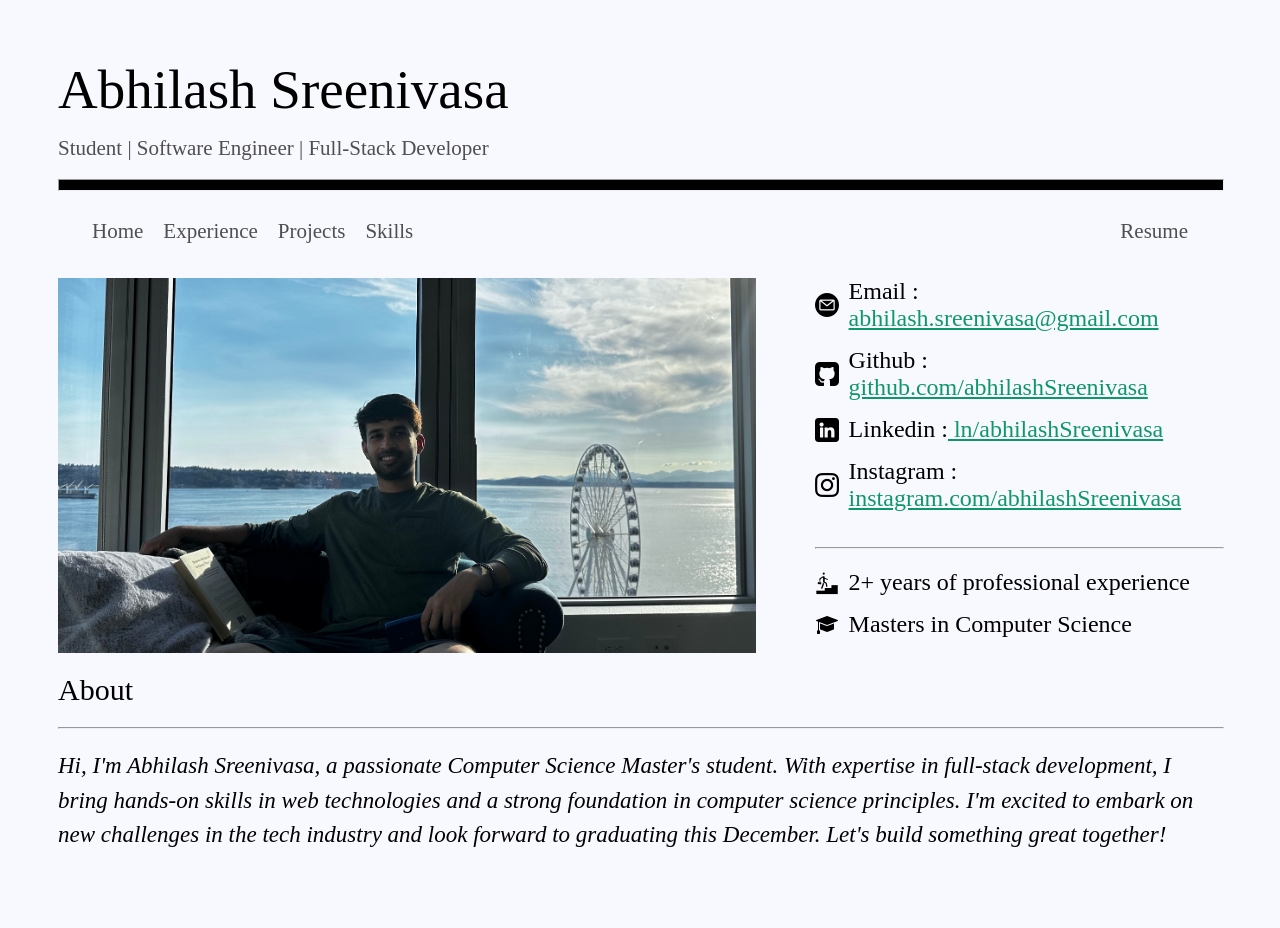
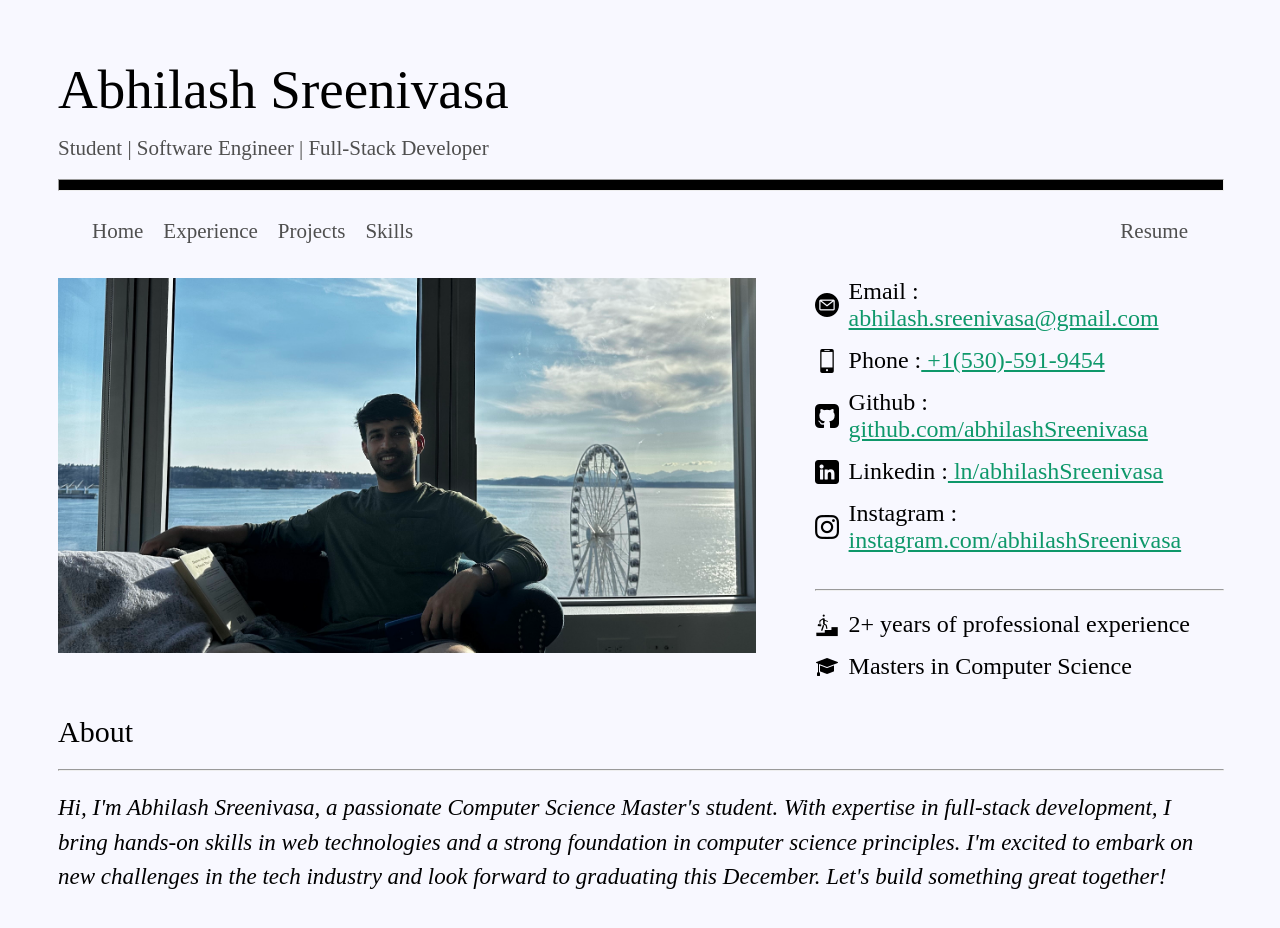
Before and after one commit to abhilashSreenivasa/portfolio, a React (Create React App) app: page / in a window 1280 px wide. Shown: the top 928 px of the page. Built offline with nearby package versions, Linux system fonts and the light colour scheme.

Commit message:
Added phone number and resume to the home page #7

```diff
--- a/src/pages/HomePage.jsx
+++ b/src/pages/HomePage.jsx
@@ -15,6 +15,10 @@ function Home() {
              <div className='main-content-links-data'>
                 <img className='icon' src='icons/email.png' alt="Email Icon"></img>
                 <span>Email : <a className='a-link' href='mailto:abhilash.sreenivasa@gmail.com'> abhilash.sreenivasa@gmail.com </a></span>
+            </div>
+            <div className='main-content-links-data'>
+                <img className='icon' src='icons/cell-phone.png' alt='Instagram Icon'></img>
+                <span> Phone :<a className='a-link' href='tel:+15305919454'> +1(530)-591-9454 </a> </span>
             </div>
             <div className='main-content-links-data'>
                 <img className='icon' src='icons/github-sign.png' alt="Github Icon"></img>
```
Also changed, not shown: public/icons/cell-phone.png (added).
